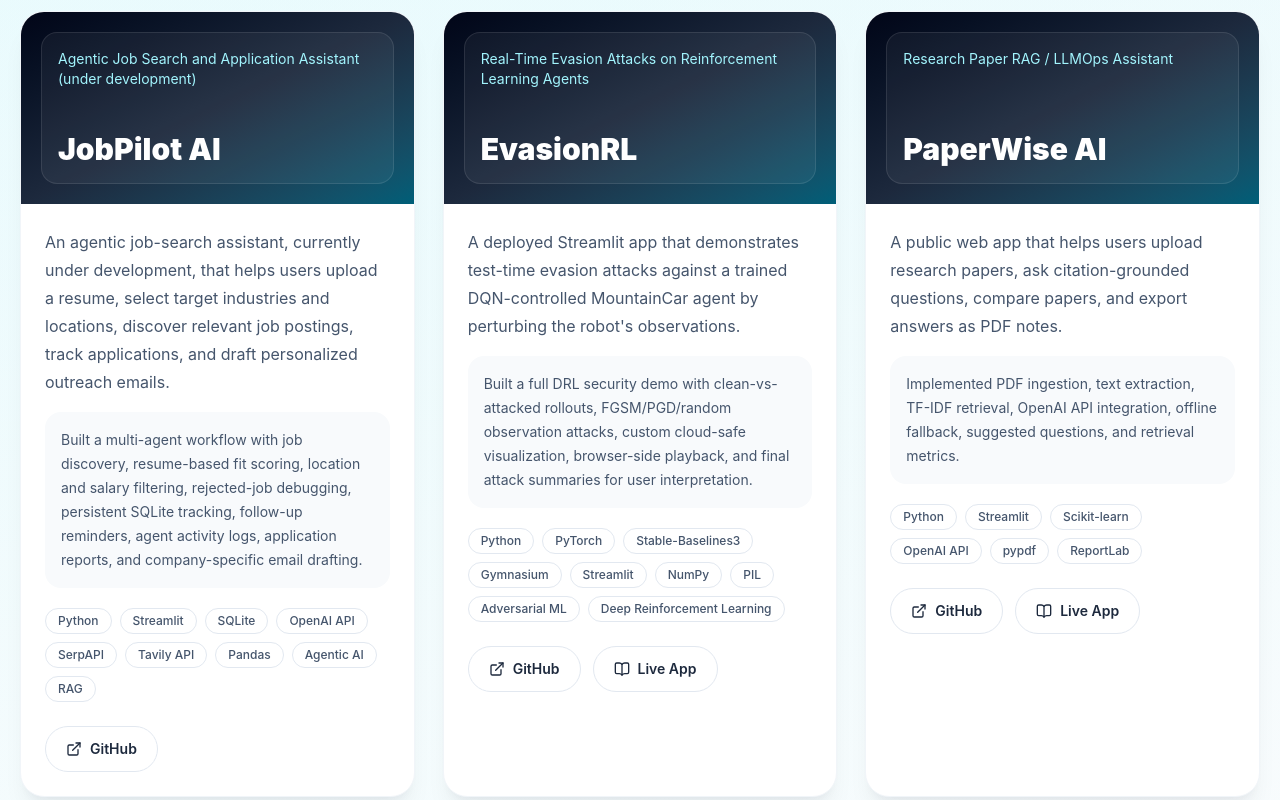
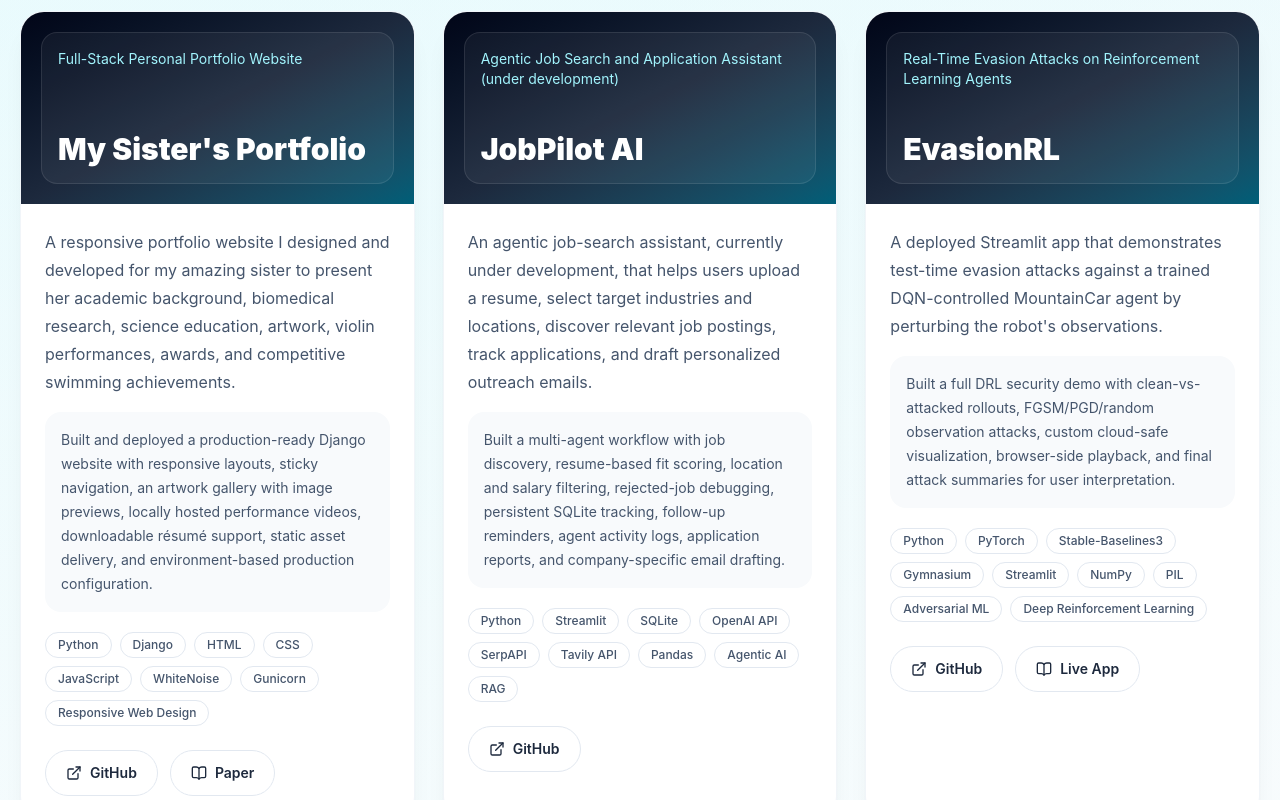
Before and after one commit to arashVsh/arash-portfolio, a React (Vite) app in the folder arash-portfolio/: page / in a window 1280 px wide. Shown: the part 2140-2940 px from the top of the page. Built offline with nearby package versions, Linux system fonts and the light colour scheme.

Commit message:
Added Yasmin's Portfolio

```diff
--- a/arash-portfolio/src/App.tsx
+++ b/arash-portfolio/src/App.tsx
@@ -123,6 +123,8 @@
       "C++",
       "JavaScript",
       "React",
+      "Django",
+      "HTML/CSS",
       "FastAPI",
       "Flask",
       "REST APIs",
@@ -138,6 +140,8 @@
       "Microsoft Azure",
       "Google Cloud",
       "Docker",
+      "Gunicorn",
+      "WhiteNoise",
       "Git/GitHub",
       "Jupyter",
       "MLflow",
@@ -146,6 +150,29 @@
 ];
 
 const projects: Project[] = [
+
+  {
+    title: "My Sister's Portfolio",
+    subtitle: "Full-Stack Personal Portfolio Website",
+    description:
+      "A responsive portfolio website I designed and developed for my amazing sister to present her academic background, biomedical research, science education, artwork, violin performances, awards, and competitive swimming achievements.",
+    impact:
+      "Built and deployed a production-ready Django website with responsive layouts, sticky navigation, an artwork gallery with image previews, locally hosted performance videos, downloadable résumé support, static asset delivery, and environment-based production configuration.",
+    tech: [
+      "Python",
+      "Django",
+      "HTML",
+      "CSS",
+      "JavaScript",
+      "WhiteNoise",
+      "Gunicorn",
+      "Responsive Web Design",
+    ],
+    github: "https://github.com/arashVsh/my-sister-portfolio",
+    paper: "https://yasminvashagh.com",
+    imageDescription:
+      "Suggested image: a polished portfolio homepage showing academic, research, art, music, awards, and contact sections across desktop and mobile layouts.",
+  },
 
   {
     title: "JobPilot AI",
```
